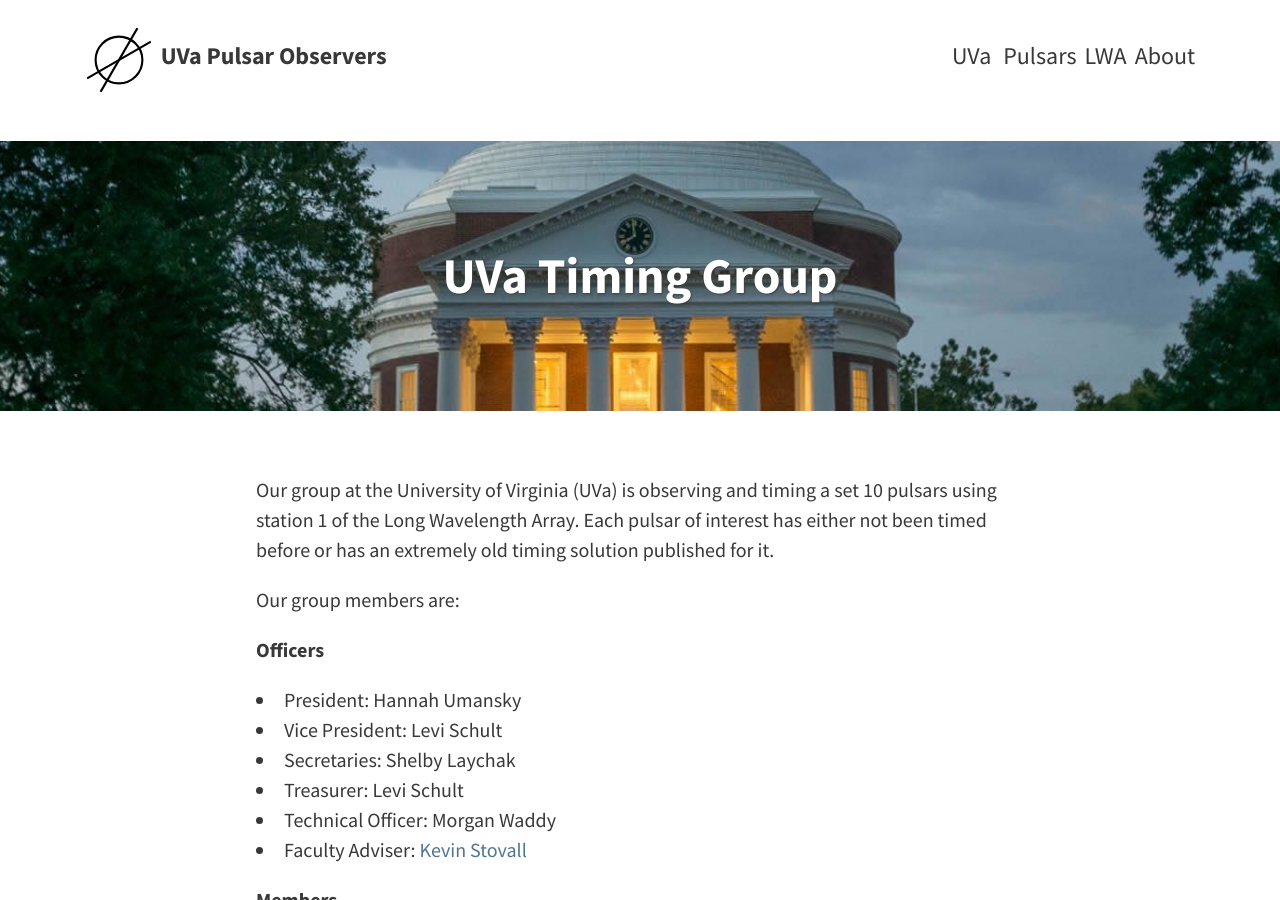
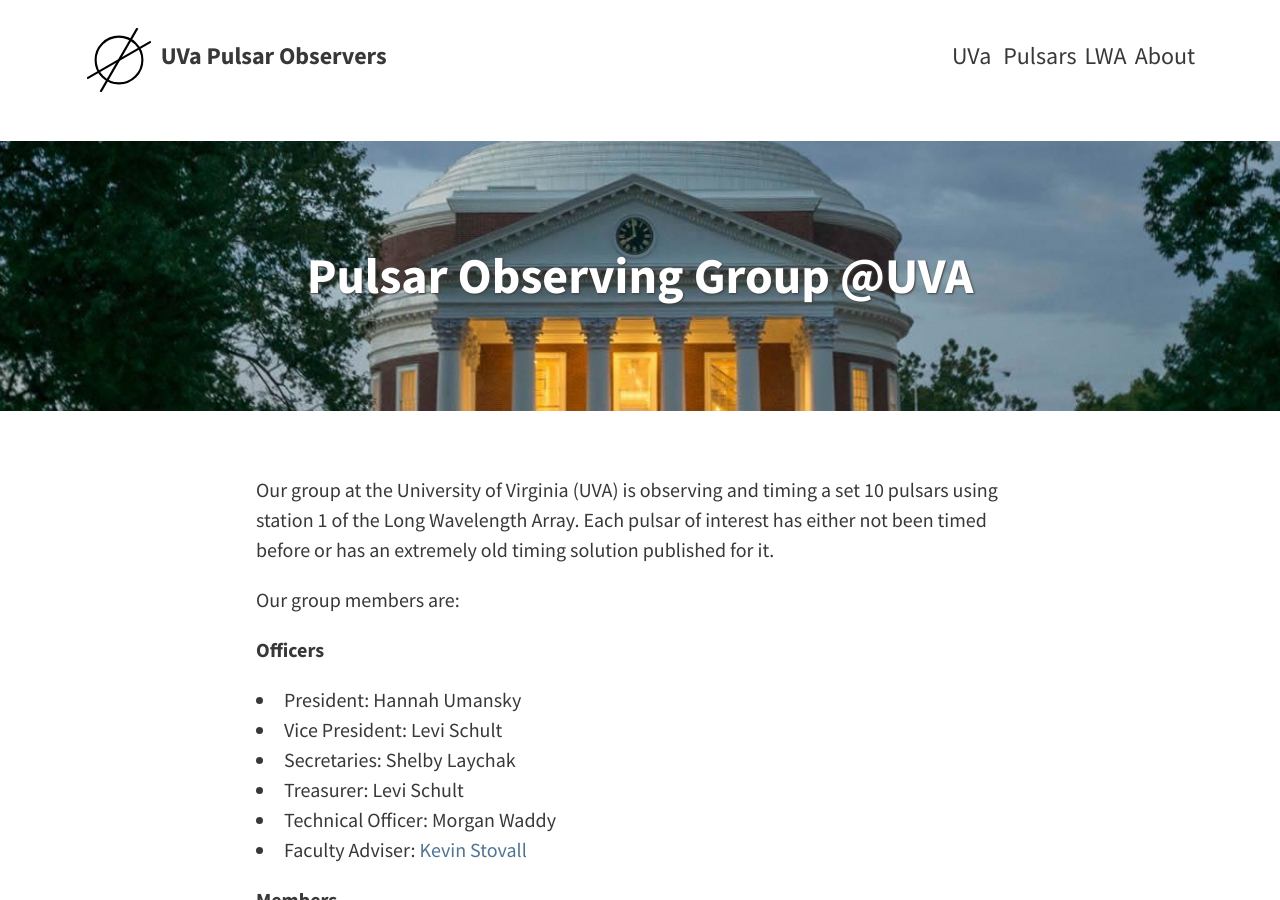
Before and after one commit to pulsar-observers/pulsar-observers.github.io, a Jekyll site: the page built from _pages/timing.md, in a window 1280 px wide and 900 px high. Built offline with Jekyll 4.4.1, drawn with Linux system fonts in a browser that asks for light colours.

Commit message:
Update timing.md

```diff
--- a/_pages/timing.md
+++ b/_pages/timing.md
@@ -1,13 +1,13 @@
 ---
 layout: page
-title: UVa Timing Group
-shortname: UVa Timing
+title: Pulsar Observing Group @UVA
+shortname: Pulsars @UVA
 feature-img: 'assets/img/rotunda.jpg'
 permalink: timing.html
 order: 1
 ---
 
-Our group at the University of Virginia (UVa) is observing and timing a set 10 pulsars using station 1 of the Long Wavelength Array. Each pulsar of interest has either not been timed before or has an extremely old timing solution published for it.
+Our group at the University of Virginia (UVA) is observing and timing a set 10 pulsars using station 1 of the Long Wavelength Array. Each pulsar of interest has either not been timed before or has an extremely old timing solution published for it.
 
 Our group members are:
 
```
